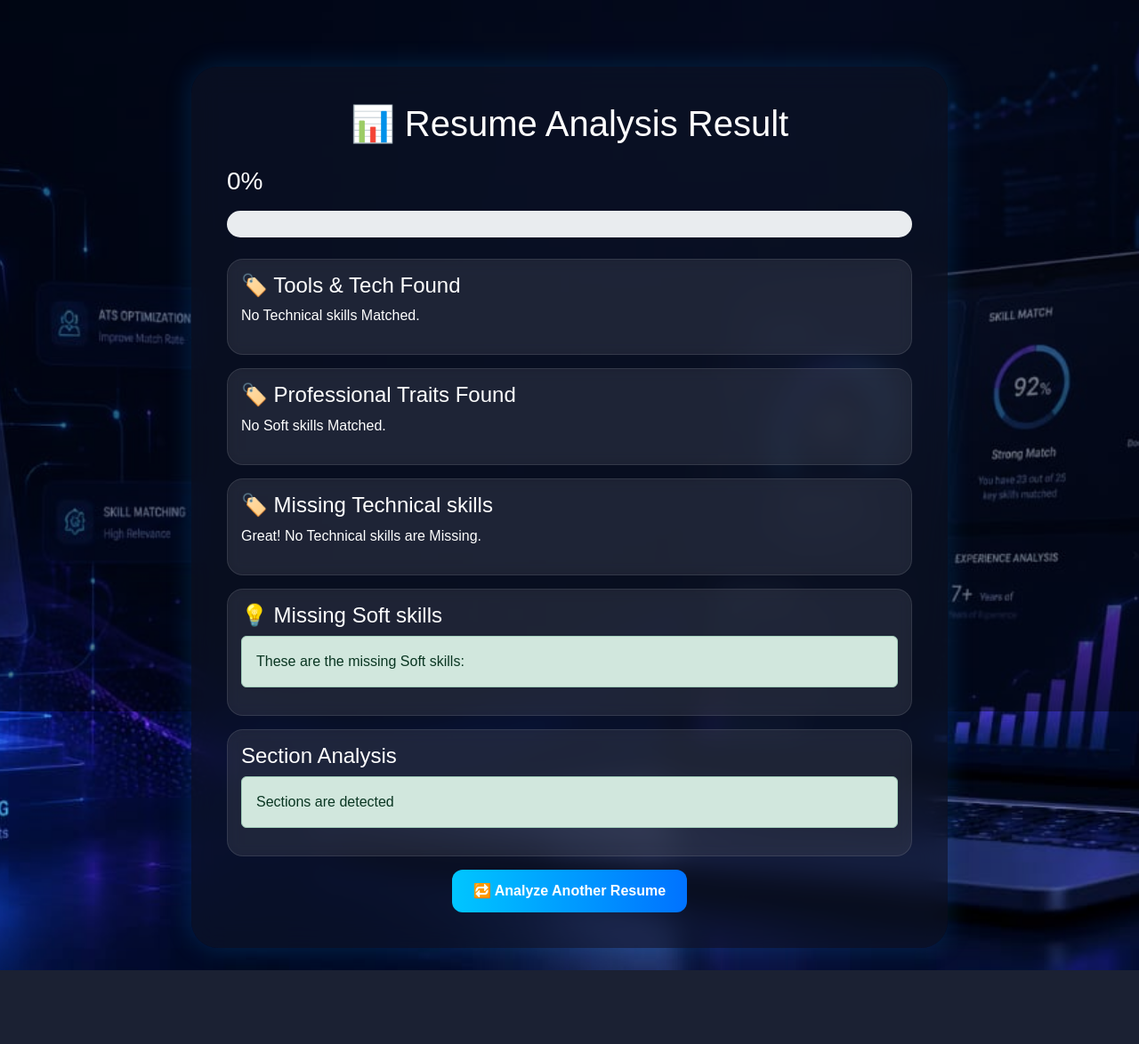
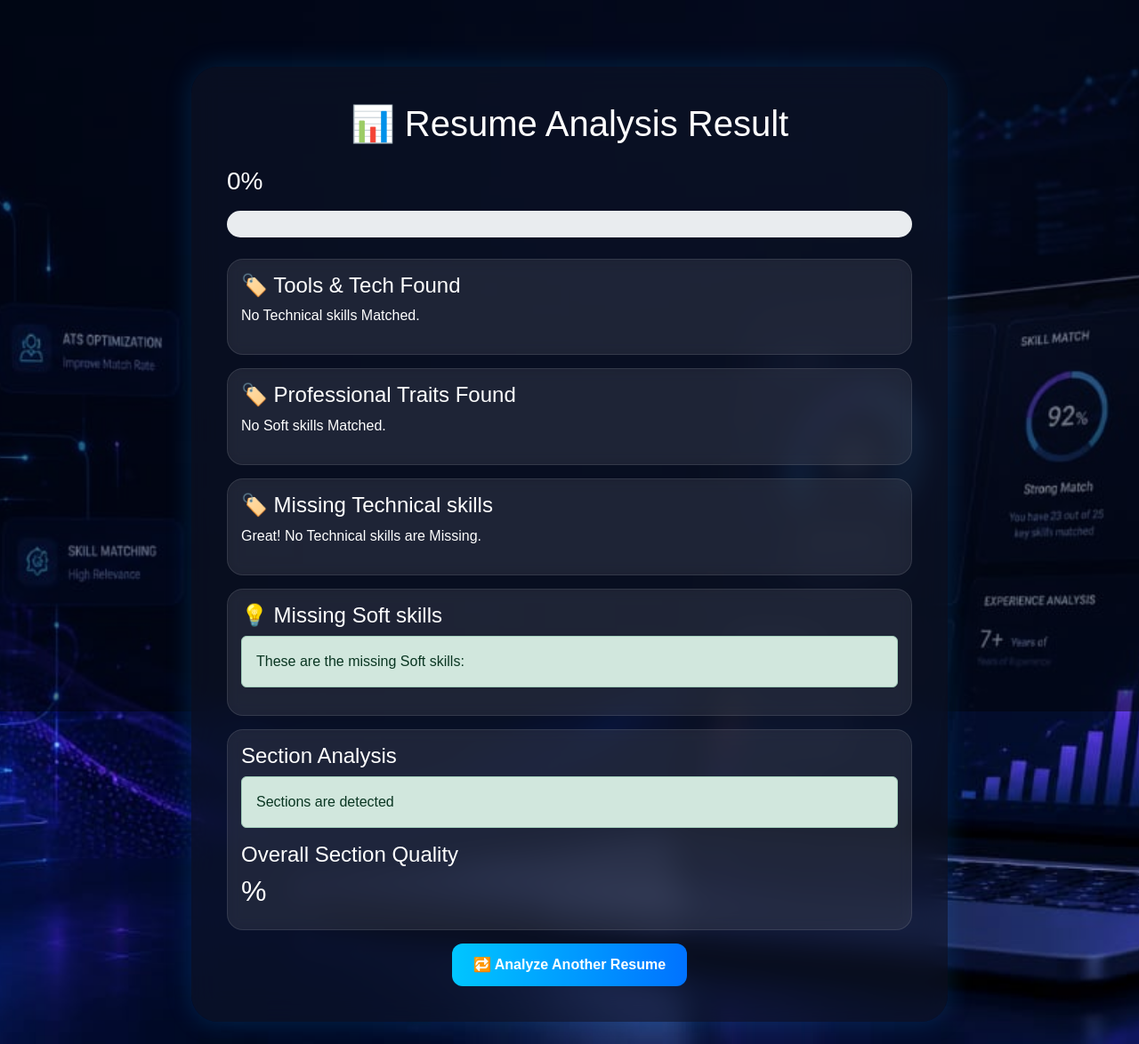
Before and after one commit to PavanKumaraTlari57/ATS-Resume-checker, a Flask app: template templates/result.html in a window 1280 px wide. Shown: the whole page at 89% size. Before the commit the page ends 1091 px from the top, so only its background shows below. Run offline with Flask 3, Linux system fonts and the light colour scheme; the template is opened without the code that fills it, so the values that code supplies are empty.

Commit message:
Section analysis completed

```diff
--- a/app.py
+++ b/app.py
@@ -109,10 +109,10 @@
 
     for line in lines:
 
-        clean_line = line.strip().lower()
+        clean_line = line.strip().lower().rstrip(":")
 
         for section, keywords in section_keywords.items():
-           if any(keyword in clean_line for keyword in keywords):
+           if clean_line in keywords:
                 current_section = section
                 break
 
@@ -128,11 +128,65 @@
 
     sections = extract_section(text)
     section_status = {
-    "skills": 100 if sections["skills"] else 0,
-    "projects": 100 if sections["projects"] else 0,
-    "experience": 100 if sections["experience"] else 0,
-    "education": 100 if sections["education"] else 0
+    "skills":  0,
+    "projects": 0,
+    "experience": 0,
+    "education": 0
     }
+
+    skills_text = sections["skills"].strip()
+
+    if skills_text:
+        skills_list = skills_text.split(",")
+        skills_count = len(skills_list)
+    else:
+        skills_count = 0
+
+    if skills_count == 0:
+        section_status["skills"] = 0
+
+    elif skills_count <= 4:
+        section_status["skills"] = 40
+
+    elif skills_count <= 8:
+        section_status["skills"] = 70
+
+    else:
+        section_status["skills"] = 100
+
+    projects_present = sections["projects"].strip()
+
+    if projects_present :
+        section_status["projects"] = 100
+
+    else:
+        section_status["projects"] = 0
+
+    experience_present = sections["experience"].strip()
+
+    if experience_present :
+        section_status["experience"] = 100
+
+    else:
+        section_status["experience"] = 0
+
+    print("Experience Section:")
+    print(repr(sections["experience"]))
+    education_present = sections["education"].strip()
+
+    if education_present :
+        section_status["education"] = 100
+
+    else:
+        section_status["education"] = 0
+
+    sections_total = (section_status["skills"] + section_status["projects"] + section_status["experience"] + section_status["education"])
+
+    if sections_total > 0:
+        section_percentage = int(sections_total / 4)
+
+    else:
+        section_percentage = 0
 
     resume_text = text.lower()
 
@@ -189,8 +243,7 @@
     else:
         percentage = 0
 
-    print(section_status)
-    return percentage, found_technical_skills, found_soft_skills, missing_technical_skills, missing_soft_skills, section_status
+    return percentage, found_technical_skills, found_soft_skills, missing_technical_skills, missing_soft_skills, section_status, section_percentage
 
 @app.route("/", methods=["GET", "POST"])
 def home():
@@ -202,7 +255,7 @@
             filepath = os.path.join(app.config["UPLOAD_FOLDER"], file.filename)
             file.save(filepath)
 
-            percentage,  found_technical_skills, found_soft_skills, missing_technical_skills, missing_soft_skills, section_status = analyze_resume(filepath, job_description)
+            percentage,  found_technical_skills, found_soft_skills, missing_technical_skills, missing_soft_skills, section_status, section_percentage = analyze_resume(filepath, job_description)
 
             return render_template (
                 "result.html",
@@ -211,7 +264,8 @@
                 found_soft_skills = found_soft_skills,
                 missing_technical_skills = missing_technical_skills,
                 missing_soft_skills =missing_soft_skills,
-                section_status = section_status
+                section_status = section_status,
+                section_percentage = section_percentage
             )
 
     return render_template("index.html")
--- a/templates/result.html
+++ b/templates/result.html
@@ -172,8 +172,16 @@
         {% if section_status %}
             <div class="mb-4">
                 {% for section, score in section_status.items() %}
-                    <span class="badge bg-info text-dark badge-skill">
-                        {{ section }} : {{ score }}%
+                    <span class="badge
+                    {% if score == 100 %}
+                        bg-success
+                    {% elif score >= 40 %}
+                        bg-warning text-dark
+                    {% else %}
+                        bg-danger
+                    {% endif %}
+                    badge-skill">
+                        {{ section|title }} : {{ score }}%
                     </span>
                 {% endfor %}
             </div>
@@ -181,7 +189,10 @@
                 <div class="alert alert-success">
                     Sections are detected
                 </div>
-                {% endif %}
+            {% endif %}
+
+        <h4> Overall Section Quality </h4>
+        <h2> {{ section_percentage }}% </h2>
     </div>
 
     <!-- Back Button -->
```
